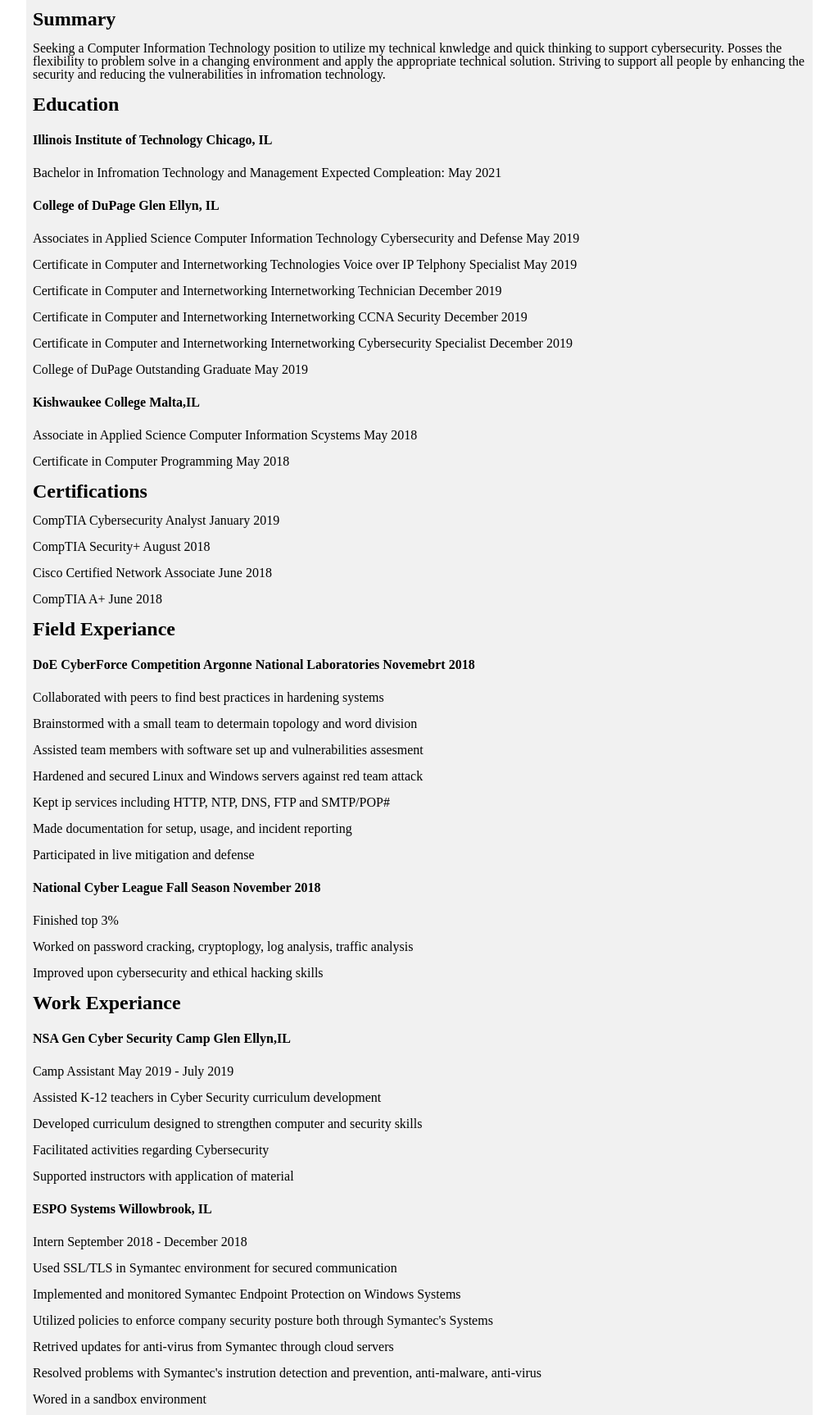
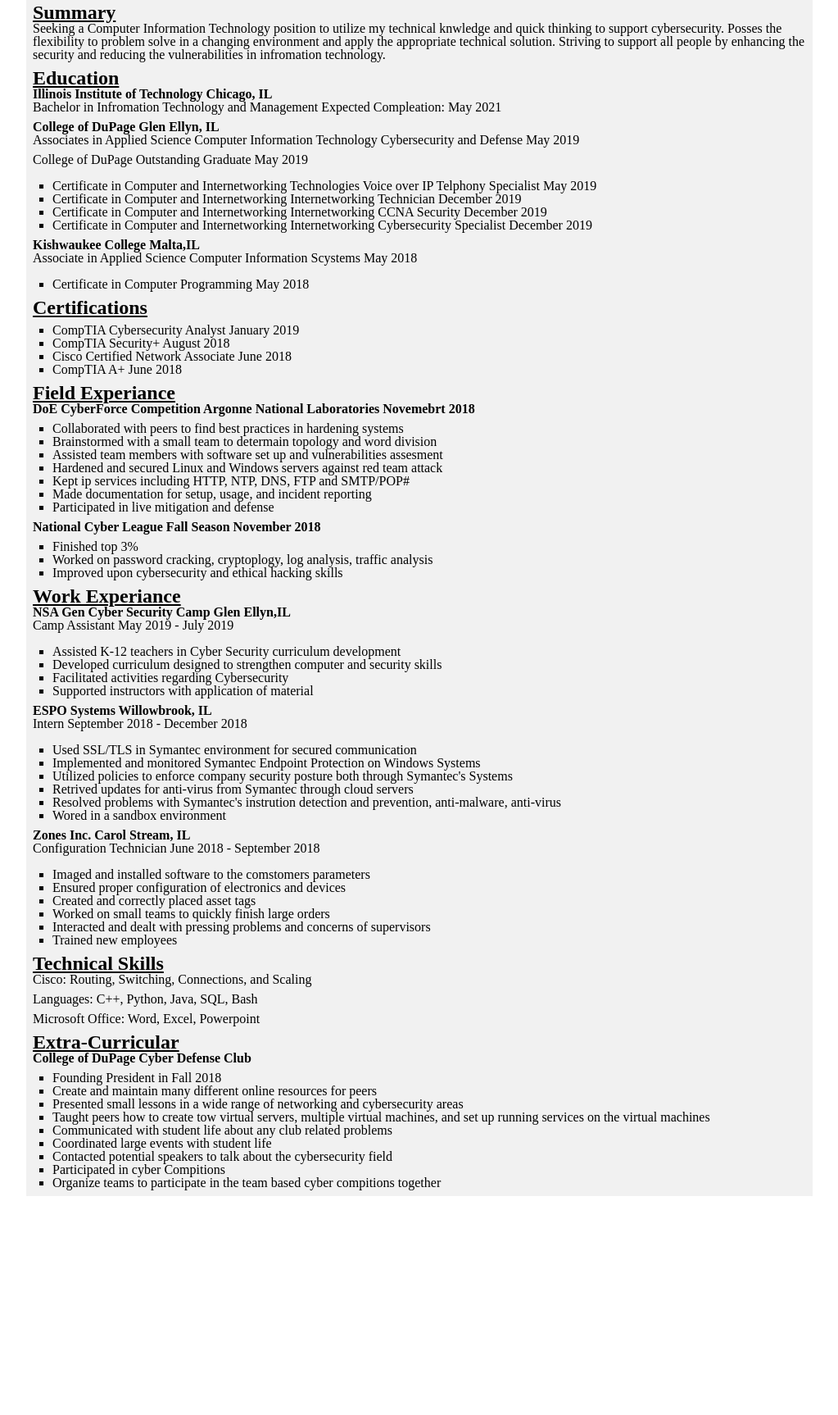
Before and after one commit to Littlefieldm/project2, a plain HTML site: page resume.html in a window 1280 px wide. Shown: the part 173-1899 px from the top of the page at 82% size, without its empty margins (128-1151 px from the left). After the commit the page ends 1632 px from the top, so only its background shows below. Drawn offline with Linux system fonts and the light colour scheme.

Commit message:
updated HTML files

```diff
--- a/resume.html
+++ b/resume.html
@@ -6,126 +6,126 @@
     <meta charset="UTF-8"/>
     <link rel="stylesheet" href="css/reset.css">
     <link rel="stylesheet" href="css/overallCSS.css">
-    <title>ITMD-361 Internet Technologies and Web Design</title>
+    <title>ITMD-361 Internet Technologies and Web Design: Project2</title>
   </head>
-  <body id="resumebody">
-    <nav id="navset">
+  <body >
+    <nav>
       <a href="index.html">Home</a>
       <a href="resume.html">Resume</a>
       <a href="cyber.html">Cyber</a>
     </nav>
     <div id="fixedpage">
-      <h1>Mark Littlefield Jr</h1>
-      <div id="resumeinfo">
+      <div id="nameinfo">
+        <h1>Mark Littlefield Jr</h1>
         <p>My Address | Phone: (123) 345 6789 | Email: mlittlefield@hawk.iit.edu | LinkedIn: <a href="https://www.linkedin.com">https://www.linkedin.com</a></p>
-      </div>
-      <div>
         <hr>
       </div>
-      <div>
-        <h2>Summary</h2>
+      <div class="sections">
+        <h2 class="headder">Summary</h2>
         <p>Seeking a Computer Information Technology position to utilize my technical knwledge and quick
           thinking to support cybersecurity. Posses the flexibility to problem solve in a changing environment
           and apply the appropriate technical solution. Striving to support all people by enhancing the
           security and reducing the vulnerabilities in infromation technology.
         </p>
       </div>
-      <div>
-        <h2>Education</h2>
-        <h4>Illinois Institute of Technology Chicago, IL</h4>
+      <div class="sections">
+        <h2 class="headder">Education</h2>
+        <h4 class="subheader">Illinois Institute of Technology Chicago, IL</h4>
         <p>Bachelor in Infromation Technology and Management Expected Compleation: May 2021</p>
-        <h4>College of DuPage Glen Ellyn, IL</h4>
+        <h4 class="subheader">College of DuPage Glen Ellyn, IL</h4>
         <p>Associates in Applied Science Computer Information Technology Cybersecurity and Defense May 2019</p>
-        <div class="resumelist">
-          <p>Certificate in Computer and Internetworking Technologies Voice over IP Telphony Specialist May 2019</p>
-          <p>Certificate in Computer and Internetworking Internetworking Technician December 2019</p>
-          <p>Certificate in Computer and Internetworking Internetworking CCNA Security December 2019</p>
-          <p>Certificate in Computer and Internetworking Internetworking Cybersecurity Specialist December 2019</p>
-        </div>
         <p>College of DuPage Outstanding Graduate May 2019</p>
-        <h4>Kishwaukee College Malta,IL</h4>
+        <ul>
+          <li>Certificate in Computer and Internetworking Technologies Voice over IP Telphony Specialist May 2019</li>
+          <li>Certificate in Computer and Internetworking Internetworking Technician December 2019</li>
+          <li>Certificate in Computer and Internetworking Internetworking CCNA Security December 2019</li>
+          <li>Certificate in Computer and Internetworking Internetworking Cybersecurity Specialist December 2019</li>
+        </ul>
+        <h4 class="subheader">Kishwaukee College Malta,IL</h4>
         <p>Associate in Applied Science Computer Information Scystems May 2018</p>
-        <div class="resumelist">
-          <p>Certificate in Computer Programming May 2018</p>
-        </div>
+        <ul>
+          <li>Certificate in Computer Programming May 2018</li>
+        </ul>
       </div>
-      <div>
-        <h2>Certifications</h2>
-        <p>CompTIA Cybersecurity Analyst January 2019</p>
-        <p>CompTIA Security+ August 2018</p>
-        <p>Cisco Certified Network Associate June 2018</p>
-        <p>CompTIA A+ June 2018</p>
+      <div class="sections">
+        <h2 class="headder">Certifications</h2>
+        <ul>
+          <li>CompTIA Cybersecurity Analyst January 2019</li>
+          <li>CompTIA Security+ August 2018</li>
+          <li>Cisco Certified Network Associate June 2018</li>
+          <li>CompTIA A+ June 2018</li>
+        </ul>
       </div>
-      <div>
-        <h2>Field Experiance</h2>
-        <h4>DoE CyberForce Competition Argonne National Laboratories Novemebrt 2018</h4>
-        <div class="resumelist">
-          <p>Collaborated with peers to find best practices in hardening systems</p>
-          <p>Brainstormed with a small team to determain topology and word division</p>
-          <p>Assisted team members with software set up and vulnerabilities assesment</p>
-          <p>Hardened and secured Linux and Windows servers against red team attack</p>
-          <p>Kept ip services including HTTP, NTP, DNS, FTP and SMTP/POP#</p>
-          <p>Made documentation for setup, usage, and incident reporting</p>
-          <p>Participated in live mitigation and defense</p>
-        </div>
-        <h4>National Cyber League Fall Season November 2018</h4>
-        <div class="resumelist">
-          <p>Finished top 3%</p>
-          <p>Worked on password cracking, cryptoplogy, log analysis, traffic analysis</p>
-          <p>Improved upon cybersecurity and ethical hacking skills</p>
-        </div>
+      <div class="sections">
+        <h2 class="headder">Field Experiance</h2>
+        <h4 class="subheader">DoE CyberForce Competition Argonne National Laboratories Novemebrt 2018</h4>
+        <ul>
+          <li>Collaborated with peers to find best practices in hardening systems</li>
+          <li>Brainstormed with a small team to determain topology and word division</li>
+          <li>Assisted team members with software set up and vulnerabilities assesment</li>
+          <li>Hardened and secured Linux and Windows servers against red team attack</li>
+          <li>Kept ip services including HTTP, NTP, DNS, FTP and SMTP/POP#</li>
+          <li>Made documentation for setup, usage, and incident reporting</li>
+          <li>Participated in live mitigation and defense</li>
+        </ul>
+        <h4 class="subheader">National Cyber League Fall Season November 2018</h4>
+        <ul>
+          <li>Finished top 3%</li>
+          <li>Worked on password cracking, cryptoplogy, log analysis, traffic analysis</li>
+          <li>Improved upon cybersecurity and ethical hacking skills</li>
+        </ul>
       </div>
-      <div>
-        <h2>Work Experiance</h2>
-        <h4>NSA Gen Cyber Security Camp Glen Ellyn,IL</h4>
+      <div class="sections">
+        <h2 class="headder">Work Experiance</h2>
+        <h4 class="subheader">NSA Gen Cyber Security Camp Glen Ellyn,IL</h4>
         <p>Camp Assistant May 2019 - July 2019</p>
-        <div class="resumelist">
-          <p>Assisted K-12 teachers in Cyber Security curriculum development</p>
-          <p>Developed curriculum designed to strengthen computer and security skills</p>
-          <p>Facilitated activities regarding Cybersecurity</p>
-          <p>Supported instructors with application of material</p>
-        </div>
-        <h4>ESPO Systems Willowbrook, IL</h4>
+        <ul>
+          <li>Assisted K-12 teachers in Cyber Security curriculum development</li>
+          <li>Developed curriculum designed to strengthen computer and security skills</li>
+          <li>Facilitated activities regarding Cybersecurity</li>
+          <li>Supported instructors with application of material</li>
+        </ul>
+        <h4 class="subheader">ESPO Systems Willowbrook, IL</h4>
         <p>Intern September 2018 - December 2018</p>
-        <div class="resumelist">
-          <p>Used SSL/TLS in Symantec environment for secured communication</p>
-          <p>Implemented and monitored Symantec Endpoint Protection on Windows Systems</p>
-          <p>Utilized policies to enforce company security posture both through Symantec's Systems</p>
-          <p>Retrived updates for anti-virus from Symantec through cloud servers</p>
-          <p>Resolved problems with Symantec's instrution detection and prevention, anti-malware, anti-virus</p>
-          <p>Wored in a sandbox environment</p>
-        </div>
-        <h4>Zones Inc. Carol Stream, IL</h4>
+        <ul>
+          <li>Used SSL/TLS in Symantec environment for secured communication</li>
+          <li>Implemented and monitored Symantec Endpoint Protection on Windows Systems</li>
+          <li>Utilized policies to enforce company security posture both through Symantec's Systems</li>
+          <li>Retrived updates for anti-virus from Symantec through cloud servers</li>
+          <li>Resolved problems with Symantec's instrution detection and prevention, anti-malware, anti-virus</li>
+          <li>Wored in a sandbox environment</li>
+        </ul>
+        <h4 class="subheader">Zones Inc. Carol Stream, IL</h4>
         <p>Configuration Technician June 2018 - September 2018</p>
-        <div class="resumelist">
-          <p>Imaged and installed software to the comstomers parameters</p>
-          <p>Ensured proper configuration of electronics and devices</p>
-          <p>Created and correctly placed asset tags</p>
-          <p>Worked on small teams to quickly finish large orders</p>
-          <p>Interacted and dealt with pressing problems and concerns of supervisors</p>
-          <p>Trained new employees</p>
-        </div>
+        <ul>
+          <li>Imaged and installed software to the comstomers parameters</li>
+          <li>Ensured proper configuration of electronics and devices</li>
+          <li>Created and correctly placed asset tags</li>
+          <li>Worked on small teams to quickly finish large orders</li>
+          <li>Interacted and dealt with pressing problems and concerns of supervisors</li>
+          <li>Trained new employees</li>
+        </ul>
       </div>
-      <div>
-        <h2>Technical Skills</h2>
+      <div class="sections">
+        <h2 class="headder">Technical Skills</h2>
         <p>Cisco: Routing, Switching, Connections, and Scaling</p>
         <p>Languages: C++, Python, Java, SQL, Bash</p>
         <p>Microsoft Office: Word, Excel, Powerpoint</p>
       </div>
-      <div>
-        <h2>Extra-Curricular</h2>
-        <h4>College of DuPage Cyber Defense Club</h4>
-        <div class="resumelist">
-          <p>Founding President in Fall 2018</p>
-          <p>Create and maintain many different online resources for peers</p>
-          <p>Presented small lessons in a wide range of networking and cybersecurity areas</p>
-          <p>Taught peers how to create tow virtual servers, multiple virtual machines, and set up running services on the virtual machines</p>
-          <p>Communicated with student life about any club related problems</p>
-          <p>Coordinated large events with student life</p>
-          <p>Contacted potential speakers to talk about the cybersecurity field</p>
-          <p>Participated in cyber Compitions</p>
-          <p>Organize teams to participate in the team based cyber compitions together</p>
-        </div>
+      <div class="sections">
+        <h2 class="headder">Extra-Curricular</h2>
+        <h4 class="subheader">College of DuPage Cyber Defense Club</h4>
+        <ul>
+          <li>Founding President in Fall 2018</li>
+          <li>Create and maintain many different online resources for peers</li>
+          <li>Presented small lessons in a wide range of networking and cybersecurity areas</li>
+          <li>Taught peers how to create tow virtual servers, multiple virtual machines, and set up running services on the virtual machines</li>
+          <li>Communicated with student life about any club related problems</li>
+          <li>Coordinated large events with student life</li>
+          <li>Contacted potential speakers to talk about the cybersecurity field</li>
+          <li>Participated in cyber Compitions</li>
+          <li>Organize teams to participate in the team based cyber compitions together</li>
+        </ul>
       </div>
     </div>
   </body>
```
Also changed, not shown: cyber.html (+8 -6 lines), index.html (+5 -3 lines).
